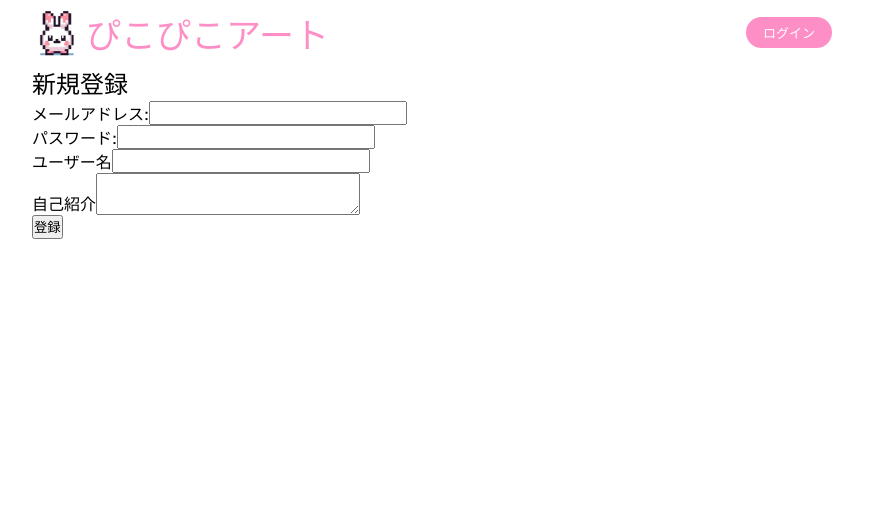
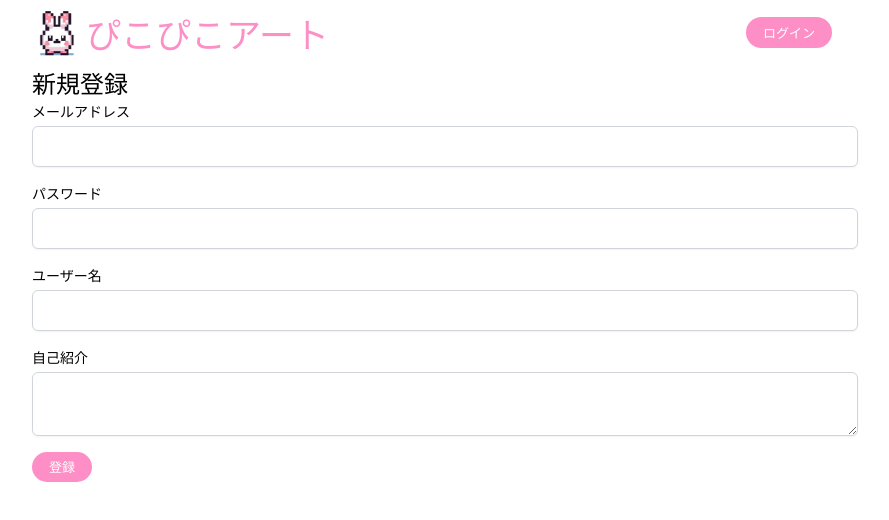
Before and after one commit to PocoPota/picopico-art, a Next.js app: page /signup in a window 1280 px wide. Shown: the top 520 px of the page, without its empty margins (208-1097 px from the left). Built offline with nearby package versions, Linux system fonts and the light colour scheme; no server answers; a web font is replaced by a local one.

Commit message:
コンポーネントの利用

```diff
--- a/src/app/components/SignUpForm.tsx
+++ b/src/app/components/SignUpForm.tsx
@@ -9,6 +9,9 @@ import {
 import { auth, db } from "../lib/firebase"; // ステップ4で初期化したauthオブジェクトをインポート
 import { addDoc, collection } from "firebase/firestore";
 import { useRouter } from "next/navigation";
+
+import Button from "./Button";
+import Input from "./Input";
 
 const SignUpForm: React.FC = () => {
   const [email, setEmail] = useState("");
@@ -52,8 +55,8 @@ const SignUpForm: React.FC = () => {
       <h2>新規登録</h2>
       <form onSubmit={handleSignUp}>
         <div>
-          <label htmlFor="email">メールアドレス:</label>
-          <input
+          <Input
+            label="メールアドレス"
             type="email"
             id="email"
             value={email}
@@ -62,8 +65,8 @@ const SignUpForm: React.FC = () => {
           />
         </div>
         <div>
-          <label htmlFor="password">パスワード:</label>
-          <input
+          <Input
+            label="パスワード"
             type="password"
             id="password"
             value={password}
@@ -72,8 +75,8 @@ const SignUpForm: React.FC = () => {
           />
         </div>
         <div>
-          <label>ユーザー名</label>
-          <input
+          <Input
+            label="ユーザー名"
             type="text"
             id="userName"
             value={userName}
@@ -82,15 +85,16 @@ const SignUpForm: React.FC = () => {
           />
         </div>
         <div>
-          <label>自己紹介</label>
-          <textarea
+          <Input
+            label="自己紹介"
+            as="textarea"
             id="comment"
             value={comment}
             onChange={(e) => setComment(e.target.value)}
           />
         </div>
         {error && <p style={{ color: "red" }}>{error}</p>} {/* エラー表示 */}
-        <button type="submit">登録</button>
+        <Button label="登録" type="submit" size="small" />
       </form>
     </div>
   );
```
Also changed, not shown: src/app/components/LoginForm.tsx (+8 -5 lines), src/app/settings/page.tsx (+8 -5 lines), src/app/settings/page.module.scss (added).
